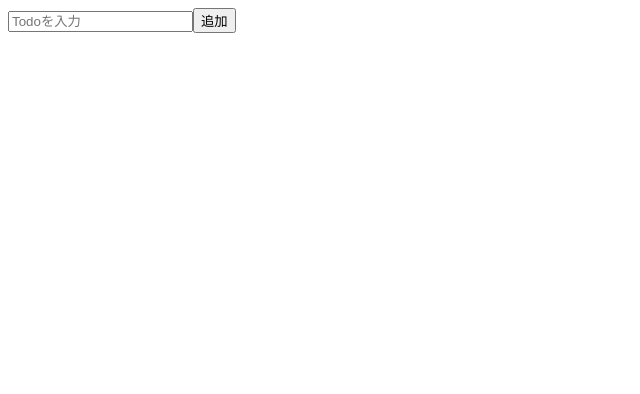
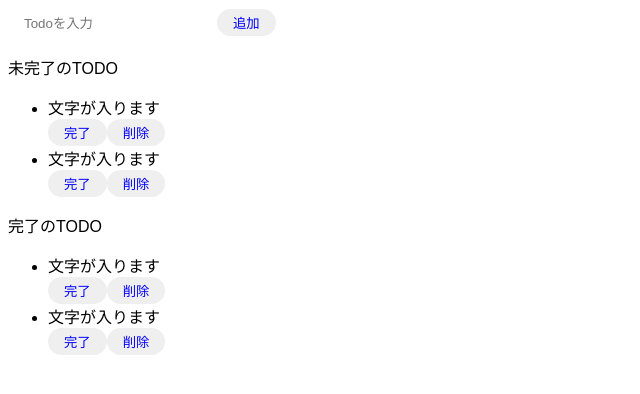
Before and after one commit to boo-standing-up/Todo_Final_React, a React (Create React App) app: page / in a window 1280 px wide. Shown: the top 394 px of the page, without its empty margins (0-640 px from the left). Built offline with nearby package versions, Linux system fonts and the light colour scheme.

Commit message:
完了UP

```diff
--- a/package.json
+++ b/package.json
@@ -1,5 +1,5 @@
 {
-  "name": "rect-todo-final",
+  "name": "react-final-todo",
   "version": "1.0.0",
   "description": "",
   "keywords": [],
--- a/src/App.jsx
+++ b/src/App.jsx
@@ -7,8 +7,36 @@ export const App = () => {
         <input placeholder="Todoを入力" />
         <button>追加</button>
       </div>
-      <div></div>
-      <div></div>
+      <div>
+        <p>未完了のTODO</p>
+        <ul>
+          <div>
+            <li>文字が入ります</li>
+            <button>完了</button>
+            <button>削除</button>
+          </div>
+          <div>
+            <li>文字が入ります</li>
+            <button>完了</button>
+            <button>削除</button>
+          </div>
+        </ul>
+      </div>
+      <div>
+        <p>完了のTODO</p>
+        <ul>
+          <div>
+            <li>文字が入ります</li>
+            <button>完了</button>
+            <button>削除</button>
+          </div>
+          <div>
+            <li>文字が入ります</li>
+            <button>完了</button>
+            <button>削除</button>
+          </div>
+        </ul>
+      </div>
     </>
   );
 };
--- a/src/styles.css
+++ b/src/styles.css
@@ -0,0 +1,64 @@
+body {
+  font-family: sans-serif;
+}
+
+input {
+  border-radius: 16px;
+  border: none;
+  padding: 8px 16px;
+  outline: none;
+}
+
+button {
+  border-radius: 16px;
+  border: none;
+  color: blue;
+  padding: 4px 16px;
+}
+button:hover {
+  background-color: rgb(255, 0, 255);
+  color: rgb(255, 255, 255);
+  cursor: pointer;
+}
+
+li {
+  margin-right: 8px;
+}
+
+.input_eria {
+  background-color: rgb(0, 89, 255);
+  width: 400px;
+  height: 30px;
+  padding: 8px;
+  margin-block-end: 8px;
+  border-radius: 8px;
+}
+.incomplate_aria {
+  background-color: rgb(133, 255, 180);
+  width: 400px;
+  min-height: 200px;
+  padding: 8px;
+  margin-block-end: 8px;
+  border-radius: 8px;
+}
+.complate_aria {
+  background-color: rgb(255, 204, 221);
+  width: 400px;
+  min-height: 200px;
+  padding: 8px;
+  margin-block-end: 8px;
+  border-radius: 8px;
+}
+
+.title {
+  text-align: center;
+  margin-top: 0;
+  font-weight: bold;
+  color: #666;
+}
+
+.list_row {
+  display: flex;
+  align-items: center;
+  padding-bottom: 4px;
+}
```
